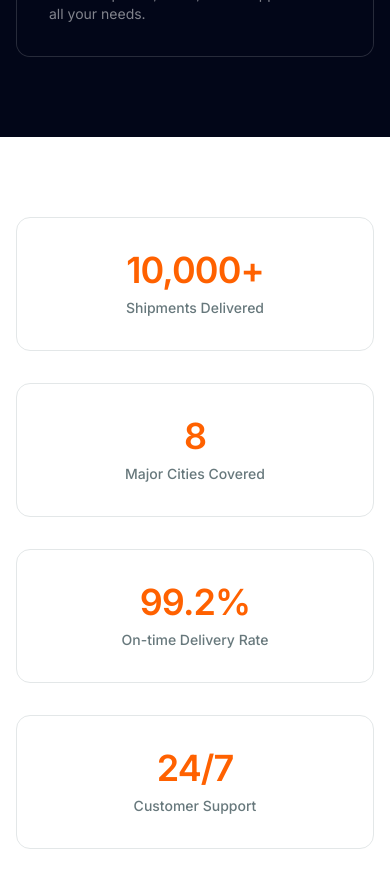
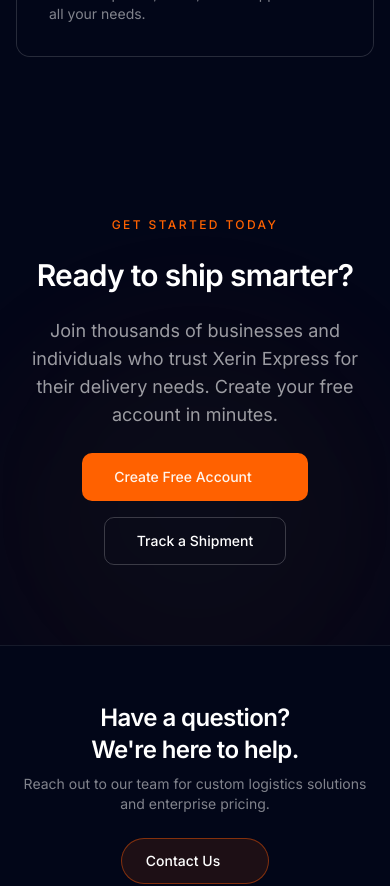
Before and after one commit to raydanielg/deliveryoptionfrontend, a Next.js app in the folder apps/web/: page / in a window 390 px wide. Shown: the part 7240-8126 px from the top of the page. Built offline with nearby package versions, Linux system fonts and the light colour scheme; some icons are missing.

Commit message:
fix: remove stats section from landing page

```diff
--- a/apps/web/app/page.tsx
+++ b/apps/web/app/page.tsx
@@ -9,7 +9,6 @@ import {
   Coverage,
   HowItWorks,
   WhyChooseUs,
-  StatsSection,
   CTASection,
   LandingFooter,
 } from "@/components/landing-sections"
@@ -26,7 +25,6 @@ export default function Page() {
         <Coverage />
         <HowItWorks />
         <WhyChooseUs />
-        <StatsSection />
         <CTASection />
       </main>
       <LandingFooter />
--- a/apps/web/components/landing-sections.tsx
+++ b/apps/web/components/landing-sections.tsx
@@ -458,32 +458,8 @@ export function WhyChooseUs() {
 }
 
 /* ───────────────────────────── Stats ───────────────────────────── */
-const stats = [
-  { value: "10,000+", label: "Shipments Delivered" },
-  { value: "8", label: "Major Cities Covered" },
-  { value: "99.2%", label: "On-time Delivery Rate" },
-  { value: "24/7", label: "Customer Support" },
-]
-
 export function StatsSection() {
-  return (
-    <section className="bg-background py-20 lg:py-28">
-      <div className="mx-auto max-w-7xl px-4 sm:px-6 lg:px-8">
-        <div className="grid gap-8 sm:grid-cols-2 lg:grid-cols-4">
-          {stats.map((stat, idx) => (
-            <RevealOnScroll key={stat.label} delay={idx * 80}>
-              <div className="flex flex-col items-center gap-2 rounded-xl border border-border p-8 text-center transition-all duration-300 hover:-translate-y-1 hover:border-primary/30 hover:shadow-lg hover:shadow-primary/5">
-                <span className="text-4xl font-semibold tracking-tight text-primary lg:text-5xl">
-                  {stat.value}
-                </span>
-                <span className="text-sm font-medium text-muted-foreground">{stat.label}</span>
-              </div>
-            </RevealOnScroll>
-          ))}
-        </div>
-      </div>
-    </section>
-  )
+  return null
 }
 
 /* ───────────────────────────── CTA ───────────────────────────── */
```
